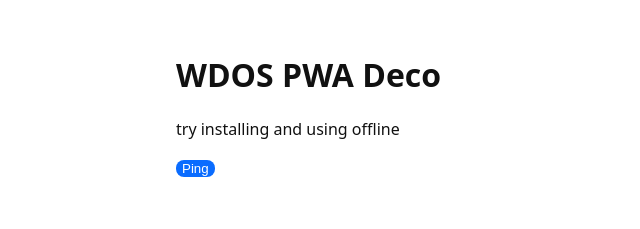
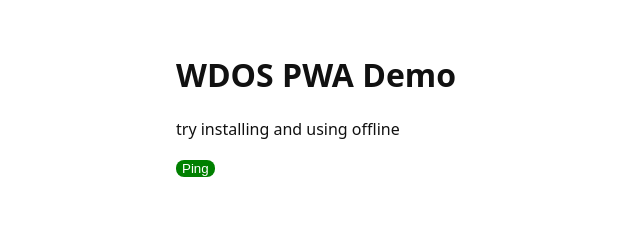
Before and after one commit to HaroonShamil/PWA_Demo, a plain HTML site: page index.html in a window 1280 px wide. Shown: the whole page, without its empty margins (0-640 px from the left). Drawn offline with Linux system fonts and the light colour scheme.

Commit message:
Color changed

```diff
--- a/index.html
+++ b/index.html
@@ -22,7 +22,7 @@
 </head>
 <body>
     <main class="container">
-        <h1>WDOS PWA Deco</h1>
+        <h1>WDOS PWA Demo</h1>
         <p>try installing and using offline</p>
         <button id="ping">Ping</button>
         <p id="out"></p>
--- a/style.css
+++ b/style.css
@@ -1,4 +1,4 @@
-:root{--brand:#0a6cff; --bg:#fff; --fg:#111;}
+:root{--brand:#008000; --bg:#fff; --fg:#111;}
 
 @media(prefers-color-scheme: dark){
     :root{--bg:#0b0e12; --fg:#e5e7eb;}
```
